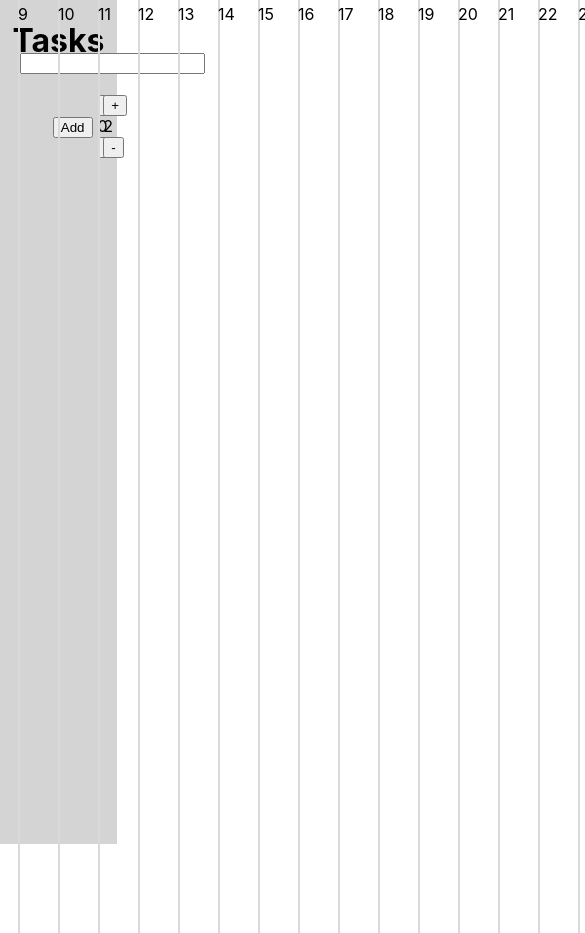
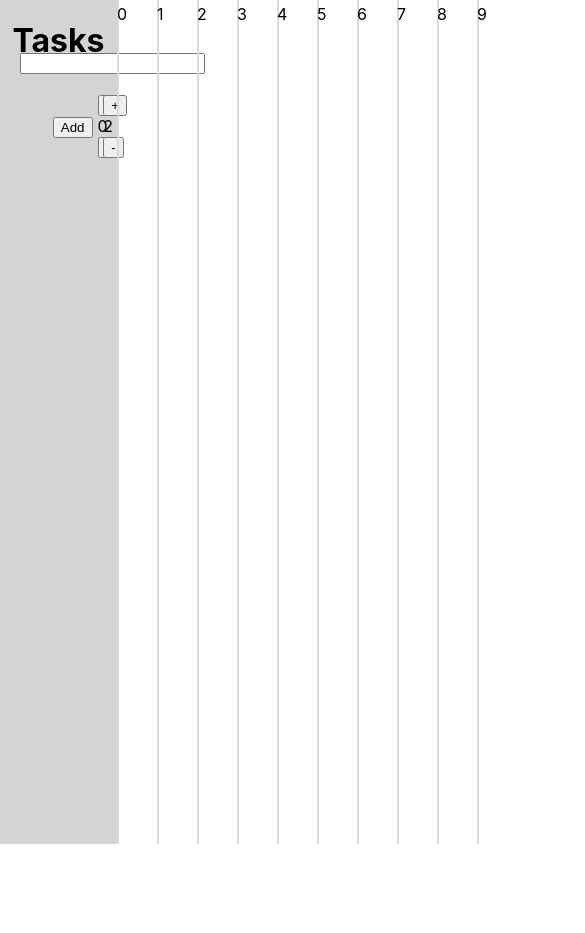
Before and after one commit to ValentinPy1/gantt_diagram, a React (Create React App) app: page / in a window 390 px wide. Shown: the top 933 px of the page, 585 px wide, since content can reach past the window. After the commit the page ends 844 px from the top, so only its background shows below. Built offline with nearby package versions, Linux system fonts and the light colour scheme.

Commit message:
[FIX] chart responsivity

```diff
--- a/src/Chart/Chart.css
+++ b/src/Chart/Chart.css
@@ -1,6 +1,9 @@
 .chart {
     position: absolute;
-    left: 60%;
+    left: 30%;
+    height: 100%;
+    overflow: scroll;
+    width: 100%
 }
 
 .bar {
@@ -9,13 +12,16 @@
     margin: 3px;
     padding-top: 4px;
     padding-bottom: 4px;
+    border-radius: 10%;
+    overflow: scroll;
 }
 
 .column {
     position: absolute;
+    display: inline;
     background: rgb(218, 218, 218);
     width: 2px;
-    height: 925px;
+    height: 100%;
     padding-top: 4px;
     padding-bottom: 4px;
 }
--- a/src/Chart/Chart.js
+++ b/src/Chart/Chart.js
@@ -10,7 +10,7 @@ export default function Chart({ tasks }) {
     <div className="chart">
       <div>
         {columns.map((column) => (
-          <div key={column} className="column" style={{left: column * 40 - 576}}>{column}</div>
+          <div key={column} className="column" style={{left: column * 40}}>{column}</div>
         ))}
       </div>
       <div>
```
